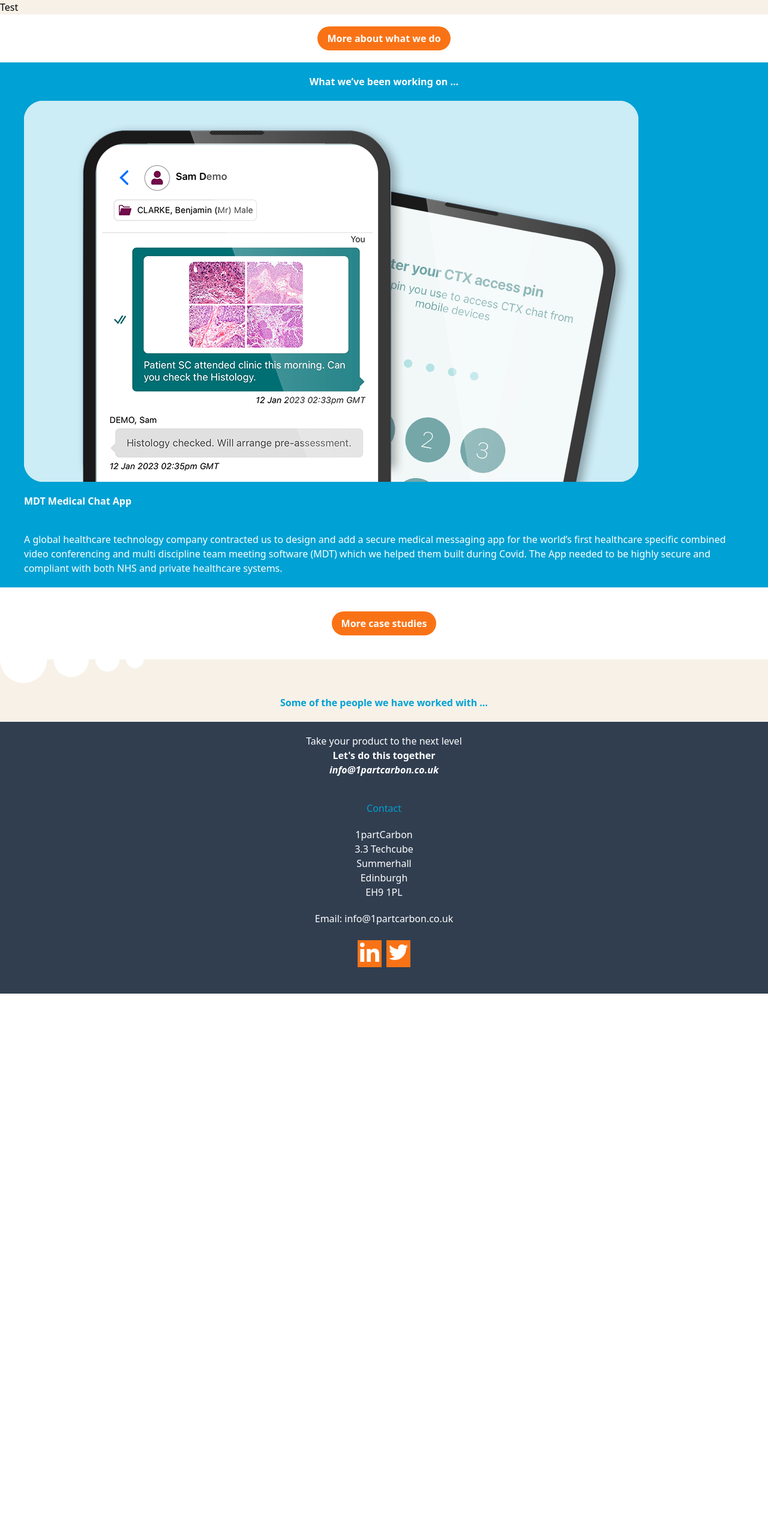
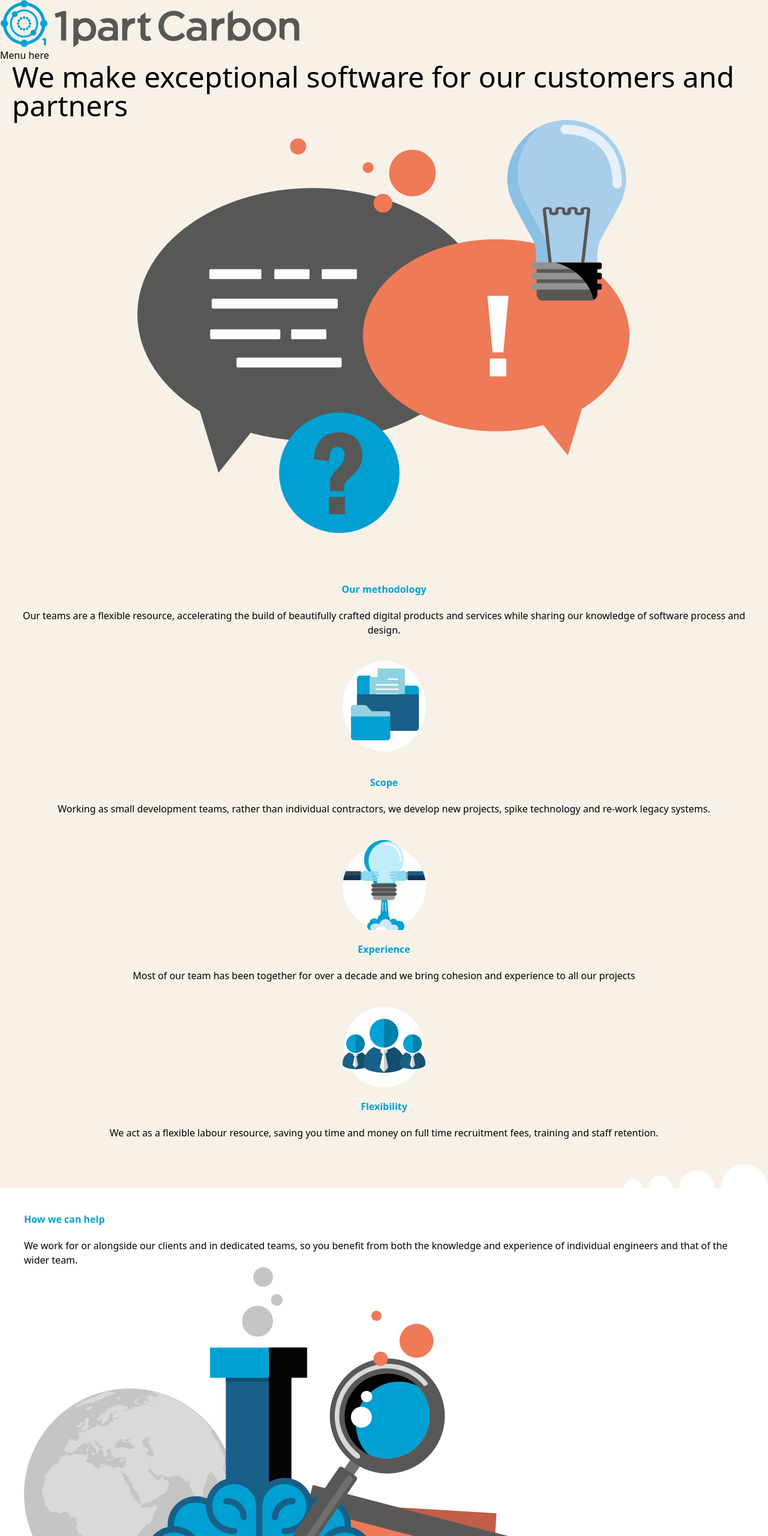
Before and after one commit to 1partcarbon/1partcarbon.github.io, a plain HTML site: page public/index.html in a window 1280 px wide. Shown: the top 2560 px of the page at 60% size. Before the commit the page ends 1656 px from the top, so only its background shows below. Drawn offline with Linux system fonts and the light colour scheme.

Commit message:
Add most of index page with basic styling

```diff
--- a/public/index.html
+++ b/public/index.html
@@ -9,18 +9,94 @@
   <link href="./styles.css" rel="stylesheet">
 
   <body>
-      <div id="header" class="bg-light">
-        Test
-      </div>
+      <header class="bg-light">
+        <div>
+          <img class="" src="img/1partCarbonLogo-blueLH@2x.png" alt="1partCarbon Logo" />
+        </div>
+        <div>
+          Menu here
+        </div>
+      </header>
+
+      <section id="headline" class="bg-light px-5 pb-10">
+        <h1 class="text-5xl">We make exceptional software for our customers and partners</h1>
+        <img class="mx-auto" src="img/1pCHome-maingraphic2@2x.png" alt="Thoughts and Ideas logo" />
+      </section>
+
+      <section id="our-methodology">
+
+        <div class="bg-light text-center px-5 pb-10">
+        <h2 class="text-onepcblue font-bold pt-10 pb-5">Our methodology</h2>
+        <p>Our teams are a flexible resource, accelerating the build of beautifully
+           crafted digital products and services while sharing our knowledge of
+           software process and design.</p>
+        </div>
+
+        <div class="bg-light text-center px-5 pb-10">
+          <img class="w-[139px] h-[150px] mx-auto" src="img/icon-projectscope@2x.png" alt="Project scope icon" />
+
+          <h3 class="text-onepcblue font-bold pt-10 pb-5">Scope</h3>
+          <p>Working as small development teams, rather than individual contractors,
+             we develop new projects, spike technology and re-work legacy systems.</p>
+        </div>
+
+        <div class="bg-light text-center px-5 pb-10">
+          <img class="w-[139px] h-[150px] mx-auto" src="img/icon-cohesion@2x.png" alt="Experienced team icon" />
+
+          <h3 class="text-onepcblue font-bold py-5">Experience</h3>
+          <p>Most of our team has been together for over a decade and we bring
+             cohesion and experience to all our projects</p>
+        </div>
+
+        <div class="bg-light text-center px-5 pb-10">
+          <img class="w-[138px] h-[134px] mx-auto" src="img/icon-flexiteam@2x.png" alt="Flexible team icon" />
+
+          <h3 class="text-onepcblue font-bold py-5">Flexibility</h3>
+          <p>We act as a flexible labour resource, saving you time and money on full
+             time recruitment fees, training and staff retention.</p>
+        </div>
+        <div class="bg-bubbles-up bg-local bg-right-bottom bg-no-repeat bg-contain bg-light pb-10"></div>
+      </section>
+
 
       <section id="how-we-can-help" class="bg-white text-black-400 px-10">
+        <div>
+          <h2 class="text-onepcblue font-bold pt-10 pb-5">How we can help</h2>
+          <p>We work for or alongside our clients and in dedicated teams, so you
+             benefit from both the knowledge and experience of individual engineers
+             and that of the wider team.</p>
 
-        <div class="text-center py-5">
+          <img src="img/1pC-globalknowledge-illy@2x.png" alt="Knowledge and experience icons" />
+        </div>
+
+        <div class="text-left">
+          <h3 class="text-onepcblue font-bold pt-5 pb-5">Quality of delivery</h3>
+          <p>Our deliverables are well documented, and our test-driven
+             development enables other developers to take ownership with ease.</p>
+        </div>
+
+        <div class="text-left">
+          <h3 class="text-onepcblue font-bold pt-5 pb-5">Knowledge transfer</h3>
+          <p>We work with internal teams to hand over and transfer knowledge and
+             also help clients interview new hires to work on projects. You
+             acquire team knowledge, experience and process.</p>
+        </div>
+
+        <div class="text-left">
+          <h3 class="text-onepcblue font-bold pt-5 pb-5">Project management</h3>
+          <p>We use an adaptive agile process, tested,
+             refined and constantly improving for over
+             a decade.</p>
+        </div>
+
+        <div class="text-center py-10">
           <button class="bg-orange-500 hover:bg-orange-700 text-white font-bold py-2 px-4 rounded-full">More about what we do</a>
         </div>
       </section>
 
+
       <div class="bg-bubbles-up bg-local bg-left-top bg-no-repeat bg-contain bg-light"></div>
+
 
       <section id="what-we-are-working-on" class="bg-onepcblue text-white px-10">
         <h1 class="text-center font-bold py-5">What we’ve been working on …</h1>
@@ -41,11 +117,14 @@
         <button class="bg-orange-500 hover:bg-orange-700 text-white font-bold py-2 px-4 rounded-full">More case studies</a>
       </section>
 
+
       <div class="bg-bubbles-down bg-local bg-left-top bg-no-repeat bg-contain bg-light pb-10"></div>
+
 
       <section id="worked-with" class="bg-light">
           <p class="text-center text-onepcblue font-bold px-10 py-5">Some of the people we have worked with …</p>
       </section>
+
 
       <footer class="bg-darkgrey pt-5 pb-">
         <div class="text-center text-white font-extralight">Take your product to the next level</div>
```
Also changed, not shown: public/img/1pC-globalknowledge-illy@2x.png (added), public/img/1pCHome-maingraphic2@2x-300x252.png (added), public/img/1pCHome-maingraphic2@2x-768x645.png (added), public/img/1pCHome-maingraphic2@2x.png (added), public/img/1partCarbonLogo-blueLH@2x-250x40.png (added), public/img/1partCarbonLogo-blueLH@2x-300x48.png (added), public/img/1partCarbonLogo-blueLH@2x.png (added), public/img/icon-cohesion@2x.png (added), public/img/icon-flexiteam@2x.png (added), public/img/icon-projectscope@2x.png (added), public/styles.css.
